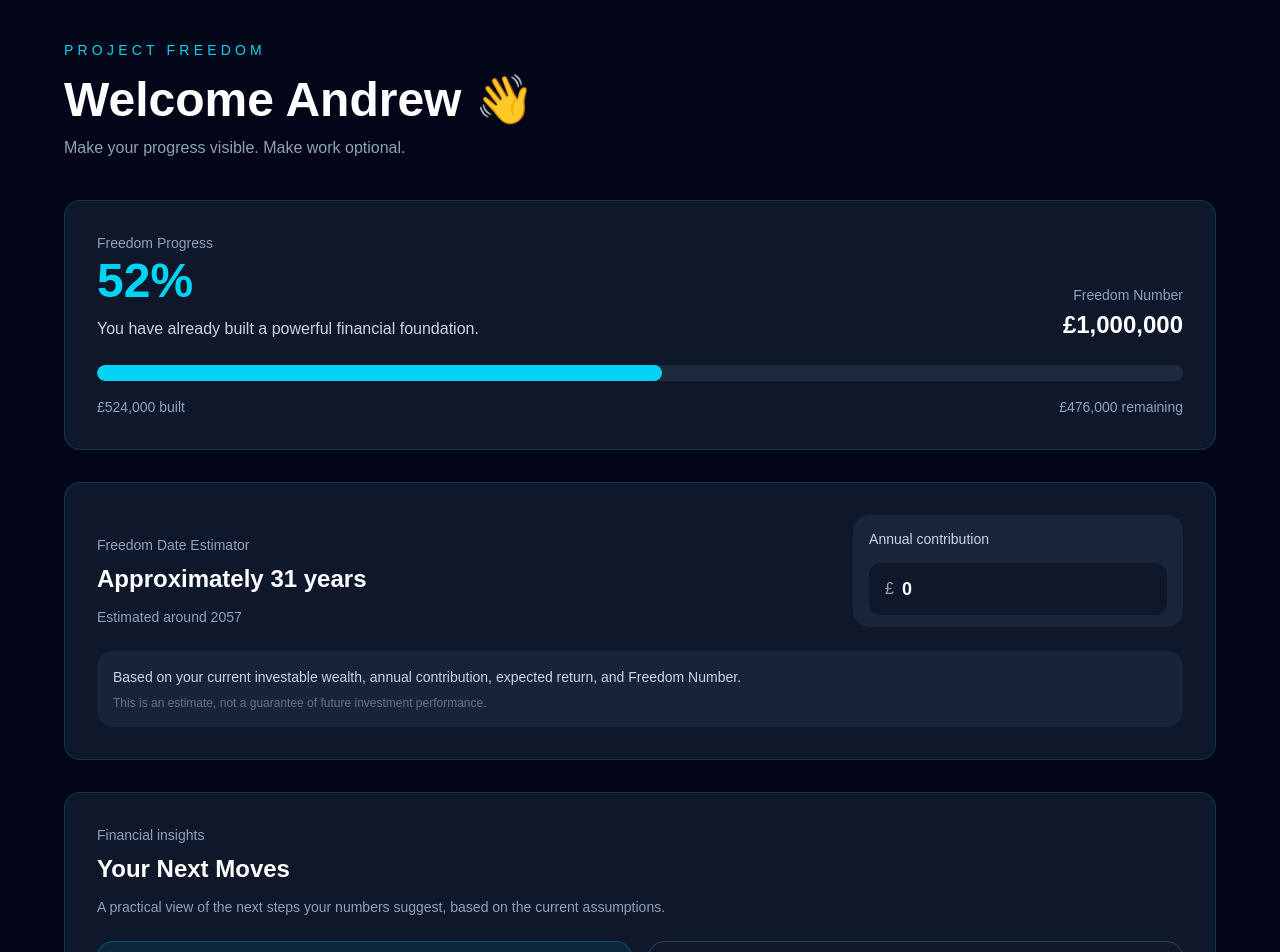
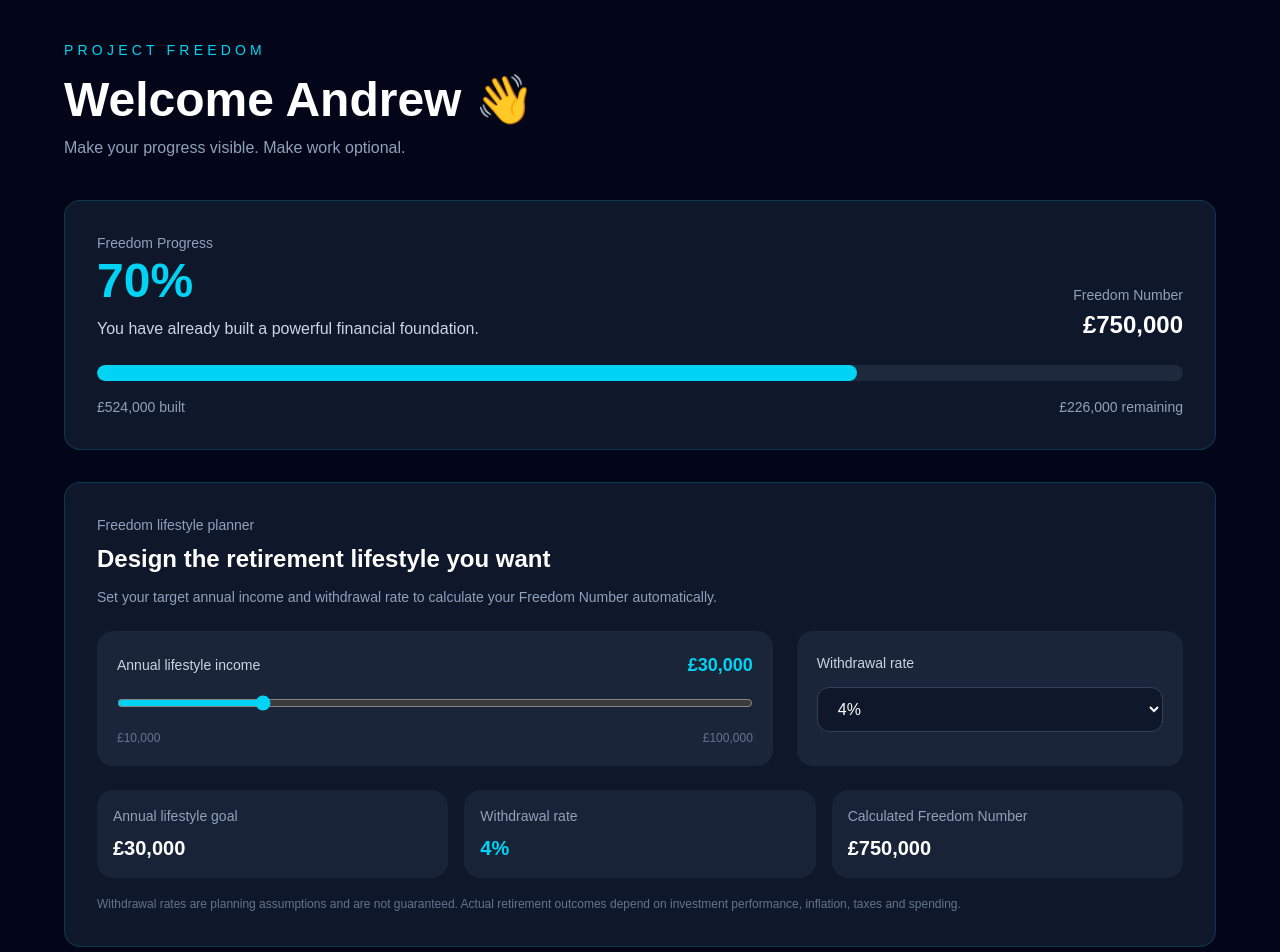
Before and after one commit to project-freedom2026/Project-freedom, a Next.js app in the folder project-freedom/: page / in a window 1280 px wide. Shown: the top 952 px of the page. Built offline with nearby package versions, Linux system fonts and the light colour scheme.

Commit message:
v0.1.1 implemented: Freedom Lifestyle Planner

```diff
--- a/project-freedom/app/page.tsx
+++ b/project-freedom/app/page.tsx
@@ -3,9 +3,11 @@
 import { useEffect, useState } from "react";
 import DashboardCard from "../components/DashboardCard";
 import FreedomDateEstimator from "../components/FreedomDateEstimator";
+import FreedomLifestylePlanner from "../components/FreedomLifestylePlanner";
 import InsightsPanel from "../components/InsightsPanel";
 import MoneyInput from "../components/MoneyInput";
 import FreedomProgress from "../components/FreedomProgress";
+import { calculateFreedomNumber } from "../lib/calculateFreedomNumber";
 import { estimateFreedomDate } from "../lib/estimateFreedomDate";
 import { generateFinancialInsights } from "../lib/generateFinancialInsights";
 
@@ -18,6 +20,8 @@ type FinancialData = {
   freedomNumber: number;
   annualReturn: number;
   annualContribution: number;
+  annualIncome: number;
+  withdrawalRate: number;
 };
 
 const startingData: FinancialData = {
@@ -26,9 +30,14 @@ const startingData: FinancialData = {
   property: 400000,
   cash: 0,
   debts: 0,
-  freedomNumber: 1000000,
+  freedomNumber: calculateFreedomNumber({
+    annualIncome: 30000,
+    withdrawalRate: 4,
+  }),
   annualReturn: 7,
   annualContribution: 0,
+  annualIncome: 30000,
+  withdrawalRate: 4,
 };
 
 const formatCurrency = (value: number) =>
@@ -55,6 +64,14 @@ const normalizeFinancialData = (value: Partial<FinancialData> | null | undefined
   freedomNumber: sanitizeFinancialValue(value?.freedomNumber),
   annualReturn: sanitizeFinancialValue(value?.annualReturn),
   annualContribution: sanitizeFinancialValue(value?.annualContribution),
+  annualIncome:
+    typeof value?.annualIncome === "number" && Number.isFinite(value.annualIncome)
+      ? sanitizeFinancialValue(value.annualIncome)
+      : startingData.annualIncome,
+  withdrawalRate:
+    typeof value?.withdrawalRate === "number" && Number.isFinite(value.withdrawalRate)
+      ? sanitizeFinancialValue(value.withdrawalRate)
+      : startingData.withdrawalRate,
 });
 
 export default function Home() {
@@ -91,6 +108,34 @@ export default function Home() {
     }));
   };
 
+  const updateLifestyleValue = (
+    field: "annualIncome" | "withdrawalRate",
+    value: number,
+  ) => {
+    setData((currentData) => {
+      const nextAnnualIncome =
+        field === "annualIncome"
+          ? sanitizeFinancialValue(value)
+          : currentData.annualIncome;
+      const nextWithdrawalRate =
+        field === "withdrawalRate"
+          ? sanitizeFinancialValue(value)
+          : currentData.withdrawalRate;
+
+      const nextFreedomNumber = calculateFreedomNumber({
+        annualIncome: nextAnnualIncome,
+        withdrawalRate: nextWithdrawalRate,
+      });
+
+      return {
+        ...currentData,
+        annualIncome: nextAnnualIncome,
+        withdrawalRate: nextWithdrawalRate,
+        freedomNumber: nextFreedomNumber,
+      };
+    });
+  };
+
   const netWorth =
     data.pension +
     data.investments +
@@ -101,9 +146,17 @@ export default function Home() {
   const investableWealth =
     data.pension + data.investments + data.cash - data.debts;
 
+  const calculatedFreedomNumber = calculateFreedomNumber({
+    annualIncome: data.annualIncome,
+    withdrawalRate: data.withdrawalRate,
+  });
+
+  const effectiveFreedomNumber =
+    data.freedomNumber > 0 ? data.freedomNumber : calculatedFreedomNumber;
+
   const freedomProgress =
-    data.freedomNumber > 0
-      ? Math.round((netWorth / data.freedomNumber) * 100)
+    effectiveFreedomNumber > 0
+      ? Math.round((netWorth / effectiveFreedomNumber) * 100)
       : 0;
 
   const estimatedDailyGrowth =
@@ -111,7 +164,7 @@ export default function Home() {
       (data.annualReturn / 100)) /
     365;
 
-  const amountRemaining = Math.max(data.freedomNumber - netWorth, 0);
+  const amountRemaining = Math.max(effectiveFreedomNumber - netWorth, 0);
 
   const motivationalMessage =
     freedomProgress >= 100
@@ -128,7 +181,7 @@ export default function Home() {
     investableWealth,
     annualContribution: data.annualContribution,
     annualReturn: data.annualReturn,
-    freedomNumber: data.freedomNumber,
+    freedomNumber: effectiveFreedomNumber,
   });
 
   const insights = generateFinancialInsights({
@@ -139,7 +192,7 @@ export default function Home() {
     debts: data.debts,
     annualContribution: data.annualContribution,
     annualReturn: data.annualReturn,
-    freedomNumber: data.freedomNumber,
+    freedomNumber: effectiveFreedomNumber,
     investableWealth,
     netWorth,
     freedomProgress,
@@ -168,15 +221,27 @@ export default function Home() {
   progress={freedomProgress}
   netWorth={formatCurrency(netWorth)}
   amountRemaining={formatCurrency(amountRemaining)}
-  freedomNumber={formatCurrency(data.freedomNumber)}
+  freedomNumber={formatCurrency(effectiveFreedomNumber)}
   message={motivationalMessage}
 />
+
+        <FreedomLifestylePlanner
+          annualIncome={data.annualIncome}
+          withdrawalRate={data.withdrawalRate}
+          calculatedFreedomNumber={calculatedFreedomNumber}
+          onAnnualIncomeChange={(value) =>
+            updateLifestyleValue("annualIncome", value)
+          }
+          onWithdrawalRateChange={(value) =>
+            updateLifestyleValue("withdrawalRate", value)
+          }
+        />
 
         <FreedomDateEstimator
           investableWealth={investableWealth}
           annualContribution={data.annualContribution}
           annualReturn={data.annualReturn}
-          freedomNumber={data.freedomNumber}
+          freedomNumber={effectiveFreedomNumber}
           onAnnualContributionChange={(value) =>
             updateValue("annualContribution", value)
           }
--- /dev/null
+++ b/project-freedom/components/FreedomLifestylePlanner.tsx
@@ -0,0 +1,115 @@
+type FreedomLifestylePlannerProps = {
+  annualIncome: number;
+  withdrawalRate: number;
+  calculatedFreedomNumber: number;
+  onAnnualIncomeChange: (value: number) => void;
+  onWithdrawalRateChange: (value: number) => void;
+};
+
+const withdrawalRateOptions = [3, 3.5, 4, 4.5, 5];
+
+export default function FreedomLifestylePlanner({
+  annualIncome,
+  withdrawalRate,
+  calculatedFreedomNumber,
+  onAnnualIncomeChange,
+  onWithdrawalRateChange,
+}: FreedomLifestylePlannerProps) {
+  const formatCurrency = (value: number) =>
+    new Intl.NumberFormat("en-GB", {
+      style: "currency",
+      currency: "GBP",
+      maximumFractionDigits: 0,
+    }).format(value);
+
+  return (
+    <section className="mt-8 rounded-2xl border border-cyan-500/20 bg-slate-900 p-6 md:p-8">
+      <div className="flex flex-col gap-3 md:flex-row md:items-start md:justify-between">
+        <div>
+          <p className="text-sm text-slate-400">Freedom lifestyle planner</p>
+          <h3 className="mt-2 text-2xl font-semibold text-white">
+            Design the retirement lifestyle you want
+          </h3>
+          <p className="mt-3 text-sm text-slate-400">
+            Set your target annual income and withdrawal rate to calculate your Freedom Number automatically.
+          </p>
+        </div>
+      </div>
+
+      <div className="mt-6 grid gap-6 lg:grid-cols-[1.4fr_0.8fr]">
+        <div className="rounded-2xl bg-slate-800/80 p-5">
+          <div className="flex items-center justify-between gap-4">
+            <label className="text-sm font-medium text-slate-300" htmlFor="annual-income">
+              Annual lifestyle income
+            </label>
+            <span className="text-lg font-semibold text-cyan-400">
+              {formatCurrency(annualIncome)}
+            </span>
+          </div>
+
+          <input
+            id="annual-income"
+            type="range"
+            min="10000"
+            max="100000"
+            step="1000"
+            value={annualIncome}
+            onChange={(event) => onAnnualIncomeChange(Number(event.target.value))}
+            className="mt-4 w-full accent-cyan-400"
+          />
+
+          <div className="mt-3 flex items-center justify-between text-xs text-slate-500">
+            <span>£10,000</span>
+            <span>£100,000</span>
+          </div>
+        </div>
+
+        <div className="rounded-2xl bg-slate-800/80 p-5">
+          <label className="text-sm font-medium text-slate-300" htmlFor="withdrawal-rate">
+            Withdrawal rate
+          </label>
+
+          <select
+            id="withdrawal-rate"
+            value={withdrawalRate}
+            onChange={(event) => onWithdrawalRateChange(Number(event.target.value))}
+            className="mt-3 w-full rounded-xl border border-slate-700 bg-slate-900 px-4 py-3 text-white outline-none"
+          >
+            {withdrawalRateOptions.map((option) => (
+              <option key={option} value={option}>
+                {option}%
+              </option>
+            ))}
+          </select>
+        </div>
+      </div>
+
+      <div className="mt-6 grid gap-4 md:grid-cols-3">
+        <div className="rounded-2xl bg-slate-800/70 p-4">
+          <p className="text-sm text-slate-400">Annual lifestyle goal</p>
+          <p className="mt-2 text-xl font-semibold text-white">
+            {formatCurrency(annualIncome)}
+          </p>
+        </div>
+
+        <div className="rounded-2xl bg-slate-800/70 p-4">
+          <p className="text-sm text-slate-400">Withdrawal rate</p>
+          <p className="mt-2 text-xl font-semibold text-cyan-400">
+            {withdrawalRate}%
+          </p>
+        </div>
+
+        <div className="rounded-2xl bg-slate-800/70 p-4">
+          <p className="text-sm text-slate-400">Calculated Freedom Number</p>
+          <p className="mt-2 text-xl font-semibold text-white">
+            {formatCurrency(calculatedFreedomNumber)}
+          </p>
+        </div>
+      </div>
+
+      <p className="mt-4 text-xs leading-5 text-slate-500">
+        Withdrawal rates are planning assumptions and are not guaranteed. Actual retirement outcomes depend on investment performance, inflation, taxes and spending.
+      </p>
+    </section>
+  );
+}
--- /dev/null
+++ b/project-freedom/lib/calculateFreedomNumber.ts
@@ -0,0 +1,24 @@
+const sanitizeNumber = (value: number | null | undefined): number => {
+  if (typeof value !== "number" || !Number.isFinite(value)) {
+    return 0;
+  }
+
+  return Math.max(0, value);
+};
+
+export function calculateFreedomNumber({
+  annualIncome,
+  withdrawalRate,
+}: {
+  annualIncome: number;
+  withdrawalRate: number;
+}): number {
+  const safeAnnualIncome = sanitizeNumber(annualIncome);
+  const safeWithdrawalRate = sanitizeNumber(withdrawalRate);
+
+  if (safeAnnualIncome <= 0 || safeWithdrawalRate <= 0) {
+    return 0;
+  }
+
+  return Math.round(safeAnnualIncome / (safeWithdrawalRate / 100));
+}
```
